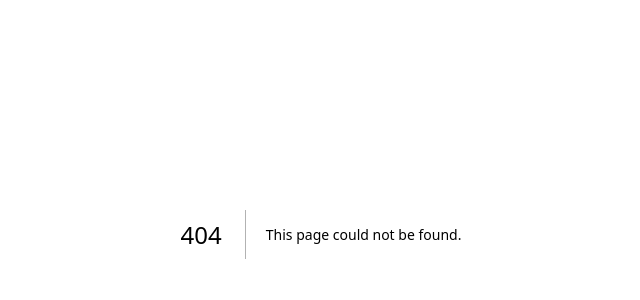
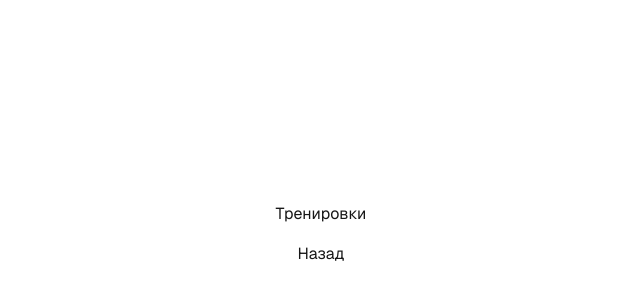
Before and after one commit to Anya394/fitness_assistant, a Next.js app: page /training in a window 1280 px wide. Before the commit this address had no page. Shown: the part 166-466 px from the top of the page, without its empty margins (319-959 px from the left). Built offline with nearby package versions, Linux system fonts and the light colour scheme.

Commit message:
feat: добавлены страницы с весом и тренировками

```diff
--- a/src/app/page.tsx
+++ b/src/app/page.tsx
@@ -1,13 +1,14 @@
 'use client';
 
-import FitnessDashboard from '@/features/FitnessDashboard/FitnessDashboard';
 import Image from 'next/image';
+import Link from 'next/link';
 
 export default function Home() {
   return (
     <div className="grid grid-rows-[20px_1fr_20px] items-center justify-items-center min-h-screen font-[family-name:var(--font-geist-sans)]">
       <main className="flex flex-col gap-[32px] row-start-2 items-center sm:items-start">
-        <FitnessDashboard />
+        <Link href="./weight">Вес</Link>
+        <Link href="./training">Тренировки</Link>
       </main>
     </div>
   );
--- /dev/null
+++ b/src/app/training/page.tsx
@@ -0,0 +1,16 @@
+'use client';
+
+import Link from "next/link";
+
+export default function Training() {
+  return (
+    <div className="flex flex-col justify-center items-center h-screen gap-4 font-[family-name:var(--font-geist-sans)]">
+      <div>
+        Тренировки
+      </div>
+      <div>
+        <Link href="./">Назад</Link>
+      </div>
+    </div>
+  );
+}
--- /dev/null
+++ b/src/app/weight/page.tsx
@@ -0,0 +1,15 @@
+'use client';
+
+import FitnessDashboard from '@/features/FitnessDashboard/FitnessDashboard';
+import Link from 'next/link';
+
+export default function Weight() {
+  return (
+    <div className="flex flex-col justify-center items-center h-screen gap-4 font-[family-name:var(--font-geist-sans)]">
+      <FitnessDashboard />
+      <div>
+        <Link href="./">Назад</Link>
+      </div>
+    </div>
+  );
+}
--- a/src/features/FitnessDashboard/FitnessDashboard.tsx
+++ b/src/features/FitnessDashboard/FitnessDashboard.tsx
@@ -1,5 +1,5 @@
 import React, { useState } from 'react';
-import WeightProgressChart from '@/entities/WeightProgressChart';
+import WeightProgressChart from '@/entities/WeightProgressChart/WeightProgressChart';
 import * as S from './FitnessDashboard.styled';
 import AddForm from '@/features/AddForm/AddForm';
 import { WeightFormData } from '@/app/types';
```
Also changed, not shown: src/entities/WeightProgressChart/WeightProgressChart.tsx (renamed from src/entities/WeightProgressChart.tsx).
